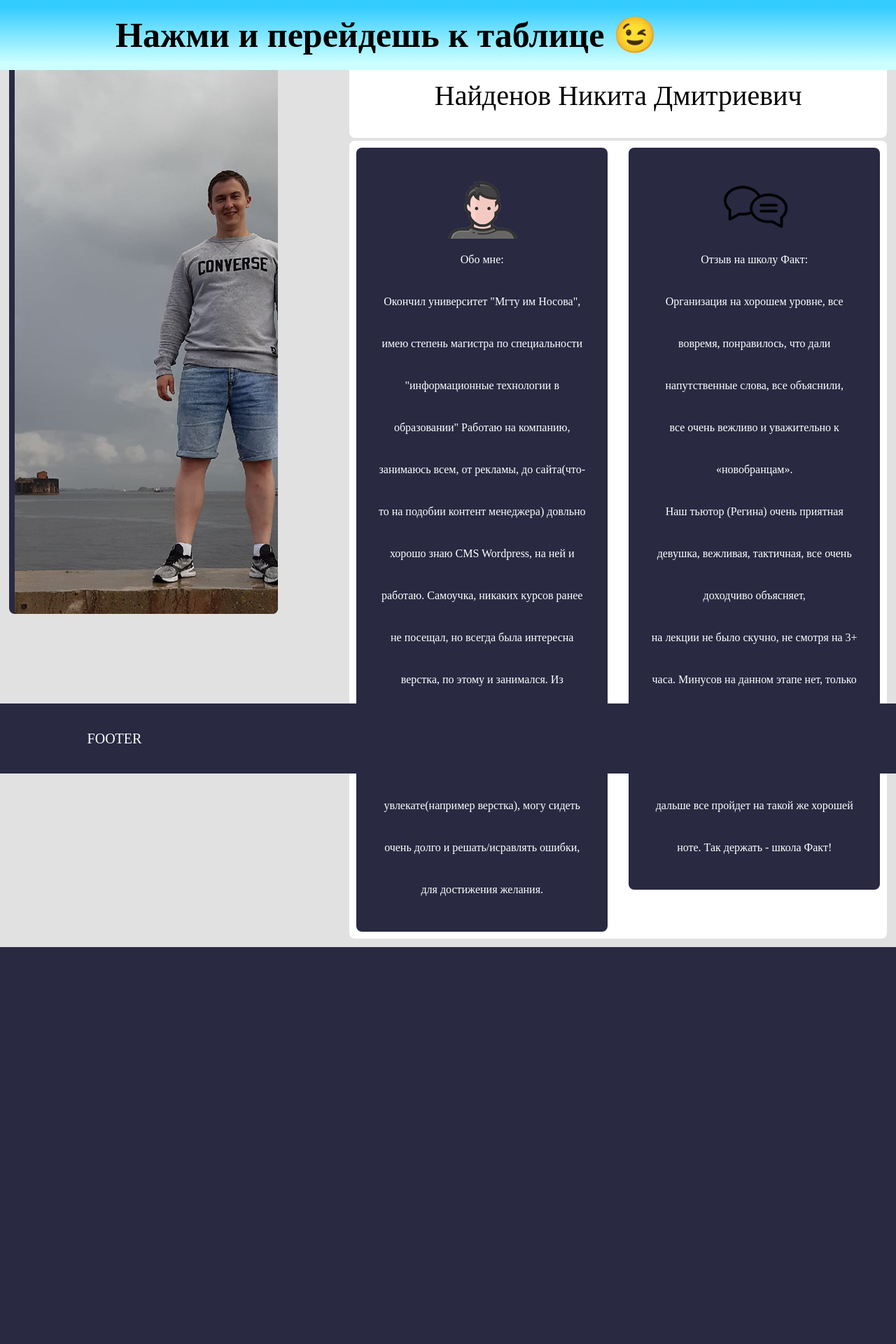
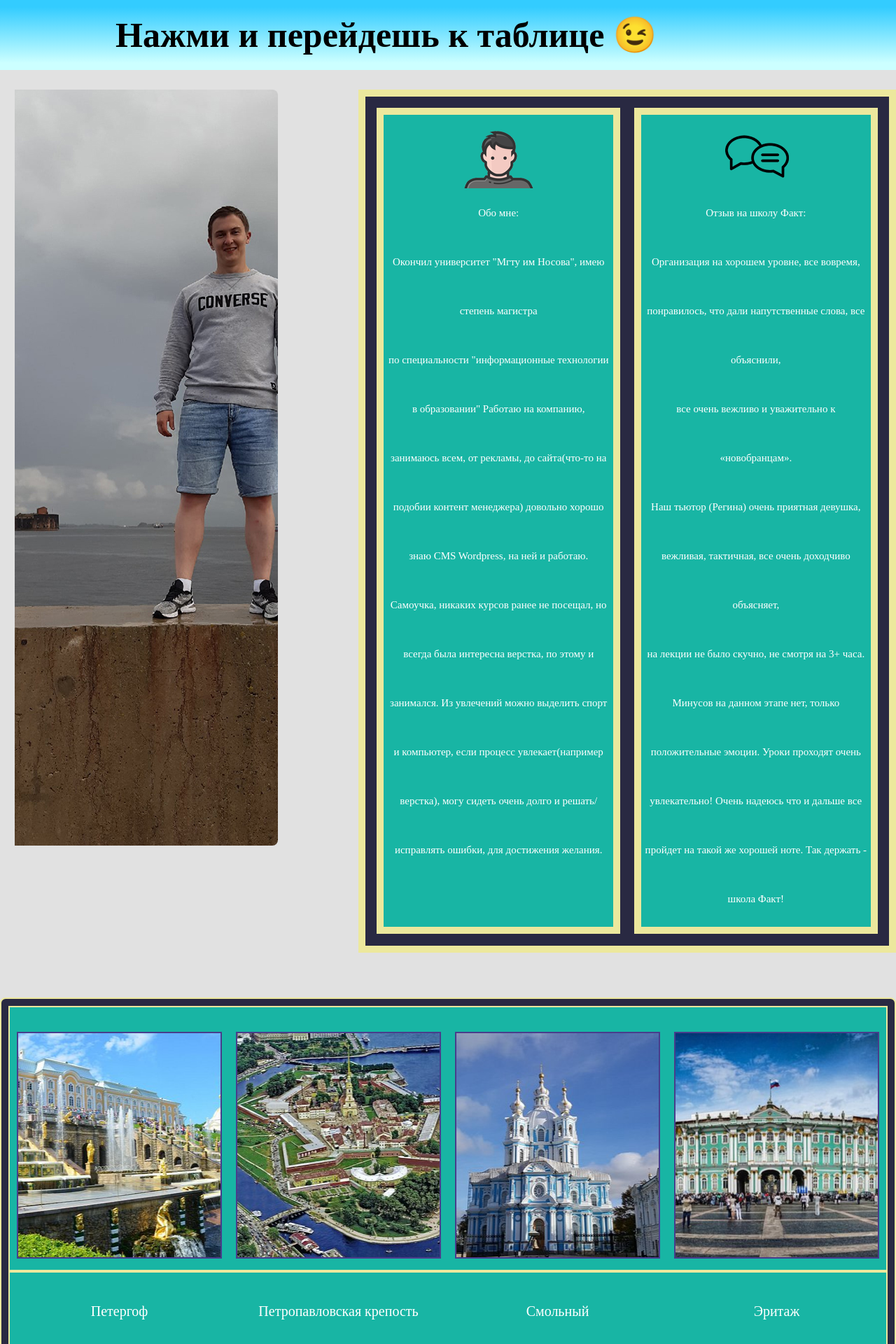
Before and after one commit to NikitaNaydenov/Naydenov-Nikita, a PHP site: page /html/index.html in a window 1280 px wide. Shown: the top 1920 px of the page at 70% size. Before the commit the page ends 1353 px from the top, so only its background shows below. Run offline with PHP 8.4, Linux system fonts and the light colour scheme.

Commit message:
19.11.21

```diff
--- a/phpstorm задание/css/style.css
+++ b/phpstorm задание/css/style.css
@@ -37,7 +37,6 @@ body{
     width: 100%;
     min-height: 100%;
     overflow: hidden;
-    display: block;
     background: #e1e1e1;
 
 }
@@ -53,7 +52,7 @@ body{
     background: linear-gradient(to bottom, #33ccff 10%, #ccffff 90%);
 
 }
-.header__container{
+.header_container{
     display: flex;
     width: 100%;
     max-width: 950px;
@@ -62,7 +61,7 @@ body{
     margin-right: auto;
     margin-left: auto;
 }
-.header__logo{
+.header_logo{
     width: 100%;
     margin-right: auto;
     margin-left: auto;
@@ -70,128 +69,220 @@ body{
     font-weight: 700;
     color: inherit;
 }
-/* MAIN------------------------ */
-.page{
-    flex:1 1 auto;
+/*.container_block_title{*/
+/*    font-size: 25px;*/
+/*    color: #fff;*/
+/*    height: 20px;*/
+/*    margin-top: 20%;*/
+/*    padding: 20%;*/
+/*    float: right;*/
+/*    width: 100%;*/
+/*    background: #33ccff;*/
+
+/*}*/
+
+/*Content________________________________*/
+.content{
+    flex: 1 1 auto;
+
 }
+.container{
+    width: 100%;
+    display: flex;
+    justify-content: space-between;
+    padding: 5% 0;
+    margin-top: 5%;
+    overflow: hidden;
+}
+.container_block{
+    line-height: 70px;
+    height: 100%;
+    background: #292942;
+    justify-content: space-between;
+    display: flex;
+    width: 60%;
+    padding: 0.5%;
+    border:10px solid #ece89d;
+    color: white;
+    font-size: 15px;
+}
+
+.container_block_column-one{
+    width: 50%;
+    text-align: center;
+    margin: 10px 10px 10px 10px;
+    padding: 5px;
+    border: 10px solid #ece89d;
+    justify-content: space-between;
+    background: #18b5a4;
+}
+.container_block_column-two{
+    width: 50%;
+    text-align: center;
+    margin: 10px 10px 10px 10px;
+    padding: 5px;
+    border:10px solid #ece89d;
+    justify-content: space-between;
+    background: #18b5a4;
+
+}
+/* Sidebar-------------------------------- */
+.sidebar{
+    display: flex;
+    justify-content: space-between;
+    margin-bottom: 1%;
+    margin-left: 1%;
+    overflow: hidden;
+    line-height: 70px;
+    height: 100%;
+    width: 30%;
+    position:relative;
+    border-radius: 8px;
+    box-sizing: border-box;
+
+}
+.sidebar_section{
+    width: 30%;
+    border-radius: 8px;
+    box-sizing: border-box;
+    padding-left: 8px;
+    padding-right: 0px
+
+}
+
+
+/* flex_container------------------------ */
+.block{
+    display: flex;
+    flex-wrap: wrap;
+    border:2px solid #ece89d;
+    width: 100%;
+    height: 100%;
+    text-align: center;
+    margin-bottom: 10%;
+    background: #292942;
+    border-radius: 8px;
+}
+.block_row{
+    display: flex;
+    justify-content: space-between;
+    width: 100%;
+    border:2px solid #ece89d;
+    margin: 10px 10px 0px 10px;
+    padding-bottom: 2%;
+    padding-top: 2%;
+    background: #18b5a4;
+}
+.block_column{
+    width: 100%;
+    max-width: 320px;
+    display: flex;
+    justify-content: space-between;
+    border:2px solid darkslateblue;
+    margin: 10px 10px 10px 10px;
+    height: 100%;
+    flex-wrap: wrap;
+
+}
+.block_column-figcaption{
+    font-size: 20px;
+    width: 100%;
+    max-width: 320px;
+    margin: 20px 0px 20px 0px;
+    height:100%;
+    color: white;
+    text-align: center;
+}
+.block_column-one{
+    width: 100%;
+    height: 100%;
+    min-height: 300px;
+    background-repeat: no-repeat;
+    background-image: url("../img/Петергоф.jpg");
+    background-position: center;
+}
+.block_column-two{
+    width: 100%;
+    height: 100%;
+    min-height: 300px;
+    background-repeat: no-repeat;
+    background-image: url("../img/Петропавловка.jpg");
+    background-position: center;
+}
+.block_column-three {
+    width: 100%;
+    height: 100%;
+    min-height: 300px;
+    background-repeat: no-repeat;
+    background-image: url("../img/Смольный.jpg");
+    background-position: center;
+}
+.block_column-four {
+    width: 100%;
+    height: 100%;
+    min-height: 300px;
+    background-repeat: no-repeat;
+    background-image: url("../img/Эрмитаж.jpg");
+    background-position: center;
+}
+.block_row_2{
+    display: flex;
+    flex-wrap: nowrap;
+    justify-content:space-between;
+    width: 100%;
+    margin: 0px 10px 10px 10px;
+    padding-bottom: 2%;
+    padding-top: 2%;
+    background: #18b5a4;
+    border:2px solid #ece89d;
+}
+/*Grid________________________________________________________*/
+.grid_block{
+    padding: 10px;
+    text-align: center;
+    border:8px solid #ece89d;
+    background: #292942;
+    width: 100%;
+    height: 100%;
+    margin-bottom: 10%;
+    border-radius: 8px;
+}
+.grid_block_row{
+    display: grid;
+    grid-template-columns: repeat(2, 1fr);
+    border:8px solid #ece89d;
+    border-radius: 8px;
+    background: #18b5a4;
+    column-gap: 10px;
+    text-align: center;
+    justify-items:center;
+    padding: 20px;
+}
+
+
 /* ПОДВАЛ--------------------- */
 .footer{
     width: 100%;
+    display: grid;
     background:#292942;
     line-height: 30px;
     color: #ffff;
-    font-size: 20px;
     position:relative;
     align-items: center;
     margin-right: auto;
     margin-left: auto;
-    margin-top: 10%;
+    margin-top: 0;
 }
-.footer__container{
+
+.footer_text{
     display: flex;
     width: 100%;
-    max-width: 250px;
+    max-width: 350px;
     min-height: 100px;
+    font-size: 18px;
+    letter-spacing: 5px;
     align-items: center;
     margin-right: auto;
     margin-left: auto;
     padding-top: 0%;
 }
-/* --------------------------------- */
-.site-block_border{
-    width: 100%;
-    margin-right: auto;
-    margin-left: auto;
-    border-radius:10px;
-    background: #000;
-}
-.site-block_title{
-    width: 60%;
-    flex-direction: column;
-    background: #fff;
-    float: right;
-    font-size: 40px;
-    text-align: center;
-    margin-top: 6%;
-    margin-bottom: 0%;
-    margin-right: 1%;
-    overflow: hidden;
-    line-height:100px ;
-    padding: 10px;
-    position:relative;
-    border-radius: 8px;
-}
-.h1{
-    font-size: 20px;
-}
-.content {
-    width: 60%;
-    flex-direction: column;
-    background: #fff;
-    float: right;
-    font-size: 40px;
-    margin-top: 0.3%;
-    margin-bottom: 1%;
-    margin-right: 1%;
-    overflow: hidden;
-    line-height:10px ;
-    padding: 10px;
-    position:relative;
-    border-radius: 8px;
-
-}
-.content_right{
-    background: #292942;
-    width: 48%;
-    box-sizing: border-box;
-    padding: 30px;
-    float: right;
-    font-size: 0.4em;
-    text-align: center;
-    border-radius: 8px;
-    line-height: 60px;
-    color: white;
-    word-spacing:normal;
-}
-.content_left{
-    background: #292942;
-    width: 48%;
-    box-sizing: border-box;
-    padding: 30px;
-    float: left;
-    font-size: 0.4em;
-    text-align: center;
-    border-radius: 8px;
-    line-height: 60px;
-    color: white;
-
-}
-
-/* Sidebar-------------------------------- */
-.sidebar{
-    display: flex;
-    flex-direction: column;
-    justify-content: space-evenly;
-    margin-top: 6%;
-    margin-bottom: 1%;
-    margin-left: 1%;
-    overflow: hidden;
-    height: 100vh;
-    line-height: 50px;
-    width: 30%;
-    background-color: #292942;
-    position:relative;
-    border-radius: 8px;
-    box-sizing: border-box;
-    padding-left: 0px;
-    padding-right: 0px;
-}
-.sidebar_item{
-    width: 100%;
-    border-radius: 8px;
-    box-sizing: border-box;
-    padding-left: 8px;
-    padding-right: 0px
-
-
-}
--- a/phpstorm задание/html/index.html
+++ b/phpstorm задание/html/index.html
@@ -11,39 +11,42 @@
 </head>
 <body>
 	<div class="wrapper">
-
-
 			<header class="header">
-				<div class="header__container _container">
-					<a href="http://localhost:63342/php%20%D0%B7%D0%B0%D0%B4%D0%B0%D0%BD%D0%B8%D0%B5/%D0%A2%D0%B0%D0%B1%D0%BB%D0%B8%D1%86%D0%B0%20%D0%BC%D0%B5%D0%BD%D0%B4%D0%B5%D0%BB%D0%B5%D0%B5%D0%B2%D0%B0/index/index.html?_ijt=jq8u2pjj90obrvqeejnv63ougl" class="header__logo">
+				<div class="header_container">
+					<a href="../Таблица%20менделеева/index/index.html" class="header_logo">
 						Нажми и перейдешь к таблице 😉
 					</a>
 				</div>
 			</header>
 
-				<site-block class="site-block">
-					<div class="site-block_border">
-						<div class="site-block_title">Найденов Никита Дмитриевич</div>
+		<div class="content">
+			<div class="container">
+				<div class="sidebar">
+					<div class="sidebar_section">
+						<div class="sidebar_item"><img src="../img/pict.jpg" alt="Подпись к картинке"></div>
 					</div>
-					<div class="content">
-						<div class="content_left">
-							<div class="content_item"><img src="../img/icon_me.png"></div>
+				</div>
+				<div class="container_block">
+					<div class="container_block_column-one">
+						<div class="container_item"><img src="../img/icon_me.png" alt="Подпись к картинке">
 							<h1> Обо мне: </h1>
-							Окончил университет "Мгту им Носова", имею степень магистра
+							<p> Окончил университет "Мгту им Носова", имею степень магистра</p>
 							по специальности "информационные технологии в образовании"
 
 							Работаю на компанию, занимаюсь всем, от рекламы, до сайта(что-то на подобии контент менеджера)
 
-							довльно хорошо знаю CMS Wordpress, на ней и работаю. Самоучка, никаких курсов ранее не посещал,
+							довольно хорошо знаю CMS Wordpress, на ней и работаю. Самоучка, никаких курсов ранее не посещал,
 
 							но всегда была интересна верстка, по этому и занимался.
 
-							Из увлечений можно выделить спорт и компьютер, если процесс увлекате(например верстка),
+							Из увлечений можно выделить спорт и компьютер, если процесс увлекает(например верстка),
 
-							могу сидеть очень долго и решать/исравлять ошибки, для достижения желания.
+							могу сидеть очень долго и решать/исправлять ошибки, для достижения желания.
+
 						</div>
-						<div class="content_right">
-							<div class="content_item"><img src="../img/icon_oz.png"></div>
+					</div>
+					<div class="container_block_column-two">
+						<div class="container_item"><img src="../img/icon_oz.png" alt="Подпись к картинке">
 							<h1> Отзыв на школу Факт: </h1>
 							<p>Организация на хорошем уровне, все вовремя, понравилось, что дали напутственные слова, все объяснили,</p>
 							<p> все очень вежливо и уважительно к «новобранцам».</p>
@@ -52,26 +55,56 @@
 							Уроки проходят очень увлекательно!
 							Очень надеюсь что и дальше все пройдет на такой же хорошей ноте. Так держать - школа Факт!
 
+
 						</div>
+					</div>
+				</div>
+			</div>
+		</div>
 
-					</div>
+		<div class="block">
+			<div class="block_row">
+				<div class="block_column">
+					<div class="block_column-one"></div>
+				</div>
+				<div class="block_column">
+					<div class="block_column-two"></div>
 
-				</site-block>
+				</div>
+				<div class="block_column">
+					<div class="block_column-three"></div>
 
-						<main>
-							<div class="sidebar">
-								<div class="sidebar_section">
-									<div class="sidebar_item"><img src="../img/pict.jpg"></div>
+				</div>
+				<div class="block_column">
+					<div class="block_column-four"></div>
+				</div>
+			</div>
+			<div class="block_row_2">
+				<div class="block_column-figcaption"><figcaption>Петергоф</figcaption></div>
+				<div class="block_column-figcaption"><figcaption>Петропавловская крепость</figcaption></div>
+				<div class="block_column-figcaption"><figcaption>Смольный</figcaption></div>
+				<div class="block_column-figcaption"><figcaption>Эритаж</figcaption></div>
 
-								</div>
-							</div>
-						</main>
+			</div>
+		</div>
 
-			<footer class="footer">
-				<div class="footer__container">
-						FOOTER
-				</div>
-			</footer>
+		<div class="grid_block">
+			<div class="grid_block_row">
+				<div class="block_column-one"></div>
+				<div class="block_column-two"></div>
+				<div class="block_column-figcaption"><figcaption>Петергоф</figcaption></div>
+				<div class="block_column-figcaption"><figcaption>Петропавловская крепость</figcaption></div>
+				<div class="block_column-three"></div>
+				<div class="block_column-four"></div>
+				<div class="block_column-figcaption"><figcaption>Смольный</figcaption></div>
+				<div class="block_column-figcaption"><figcaption>Эритаж</figcaption></div>
+
+			</div>
+		</div>
 	</div>
+	<footer class="footer">
+		<div class="footer_text">Prod by Naydenov Nikita</div>
+		</div>
+	</footer>
 </body>
 </html>
```
Also changed, not shown: phpstorm задание/img/Петергоф.jpg (added), phpstorm задание/img/Петропавловка.jpg (added), phpstorm задание/img/Смольный.jpg (added), phpstorm задание/img/Эрмитаж.jpg (added).
